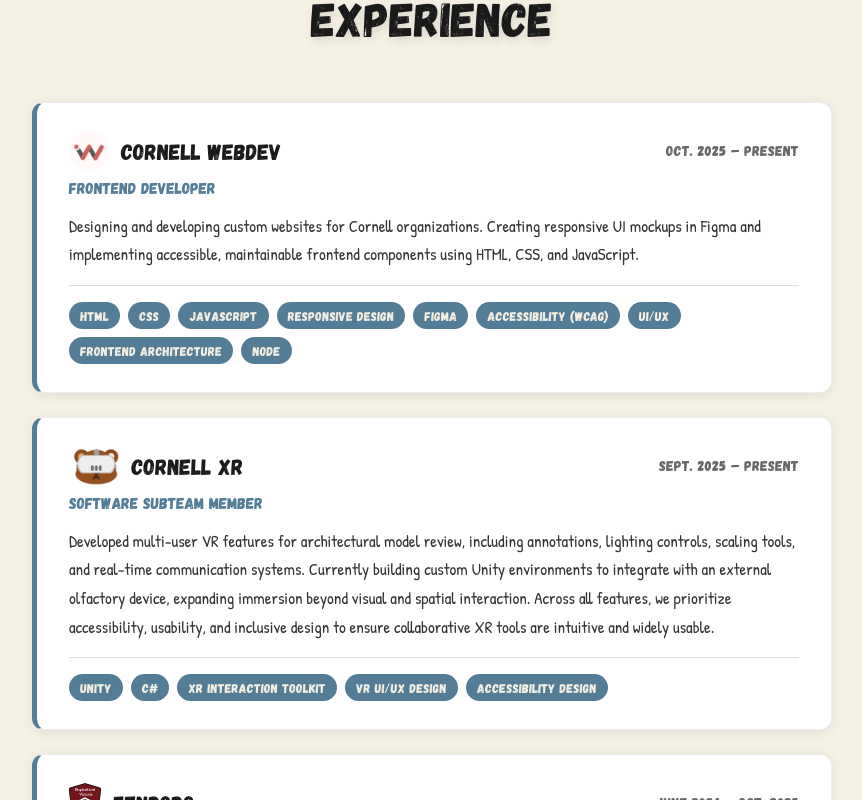
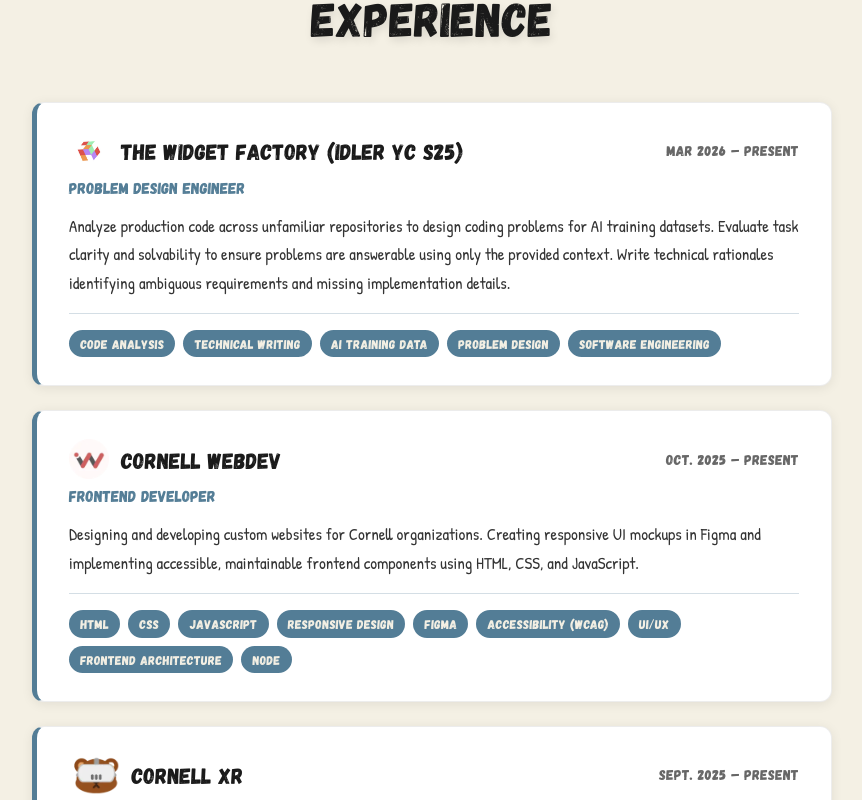
Before and after one commit to yhough/personal-website, a Next.js app in the folder personal-website/: page / in a window 1280 px wide. Shown: the part 1420-2220 px from the top of the page, without its empty margins (208-1070 px from the left). Built offline with nearby package versions, Linux system fonts and the light colour scheme; a web font is replaced by a local one.

Commit message:
feat: add new experience entry for Problem Design Engineer at The Widget Factory

```diff
--- a/personal-website/src/App.tsx
+++ b/personal-website/src/App.tsx
@@ -89,6 +89,15 @@
 ]
 
 const EXPERIENCES = [
+  {
+    org: "The Widget Factory (Idler YC S25)",
+    period: "Mar 2026 – Present",
+    role: "Problem Design Engineer",
+    location: "Remote",
+    logo: "/logos/idler.png",
+    description: "Analyze production code across unfamiliar repositories to design coding problems for AI training datasets. Evaluate task clarity and solvability to ensure problems are answerable using only the provided context. Write technical rationales identifying ambiguous requirements and missing implementation details.",
+    skills: ["Code Analysis", "Technical Writing", "AI Training Data", "Problem Design", "Software Engineering"]
+  },
   {
     org: "Cornell WebDev",
     period: "Oct. 2025 – Present",
```
Also changed, not shown: personal-website/public/logos/idler.png (added).
